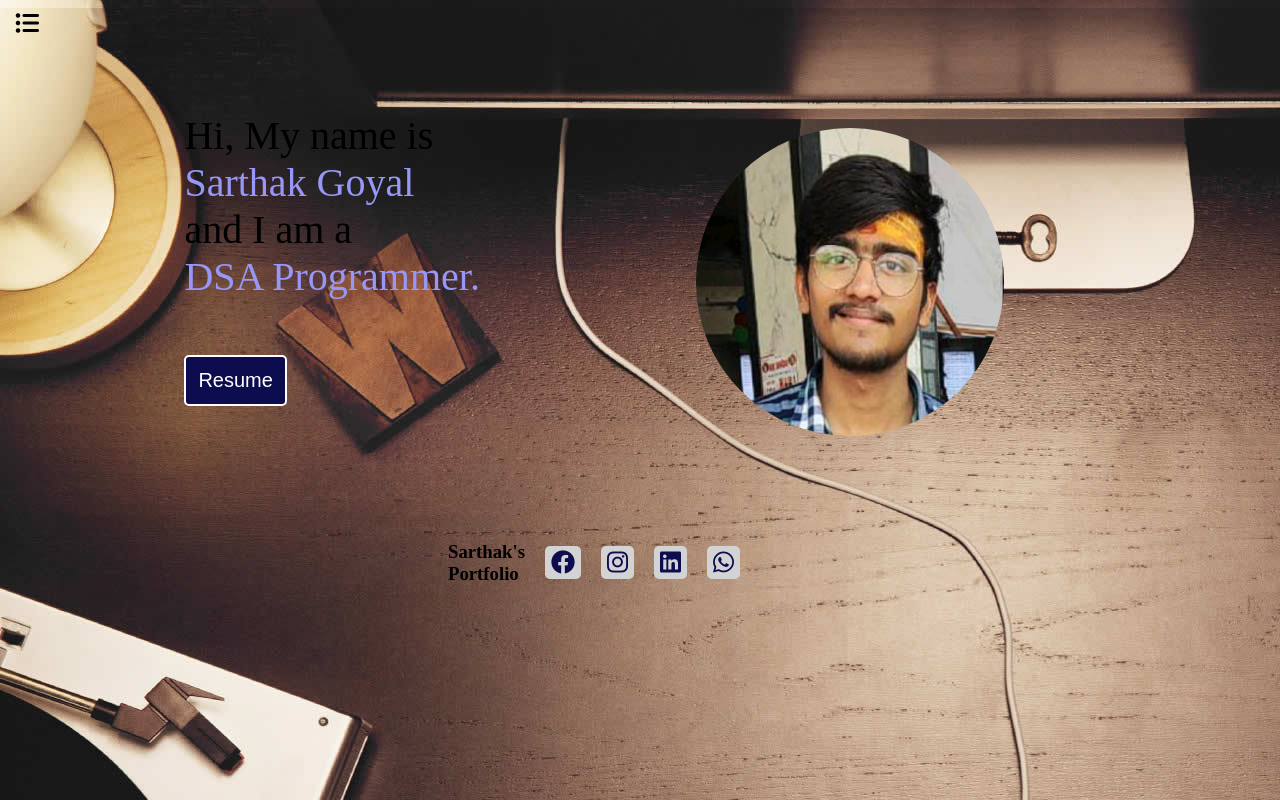
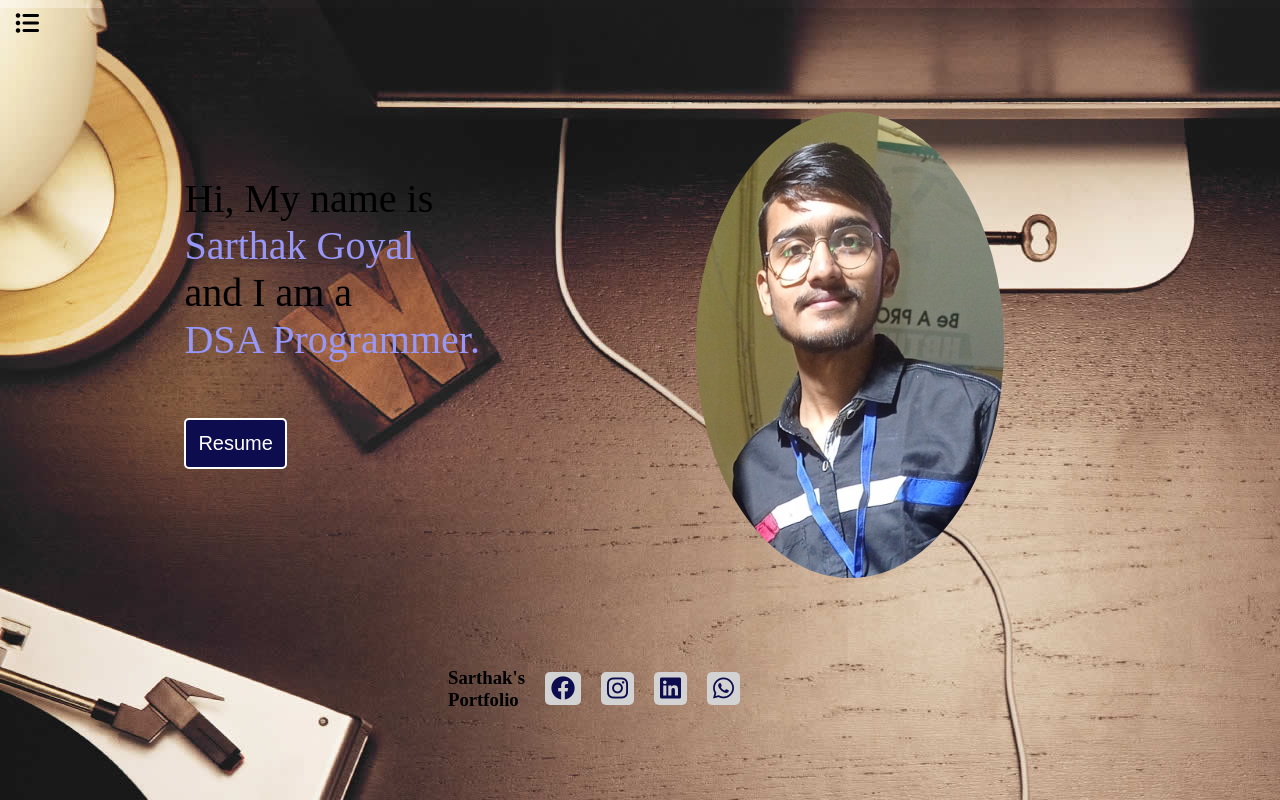
Before and after one commit to 2003sarthak/MyPortfolio, a plain HTML site: page index.html in a window 1280 px wide. Drawn offline with nearby package versions, Linux system fonts and the light colour scheme.

Commit message:
Update index.html

```diff
--- a/index.html
+++ b/index.html
@@ -42,7 +42,7 @@
             </div>
           </div>
           <div class="rightsection">
-            <img style="border-radius: 50%;" src="images/myprofile.jfif" alt="" />
+            <img style="border-radius: 50%;" src="my dp.jpg" alt="" />
           </div>
         </section>
         <footer>
```
